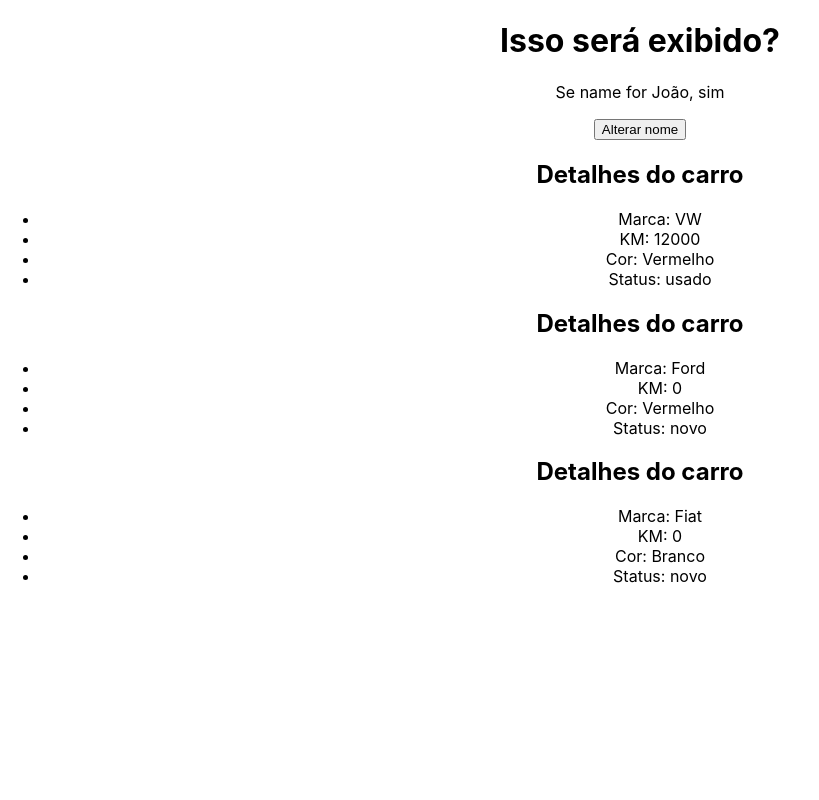
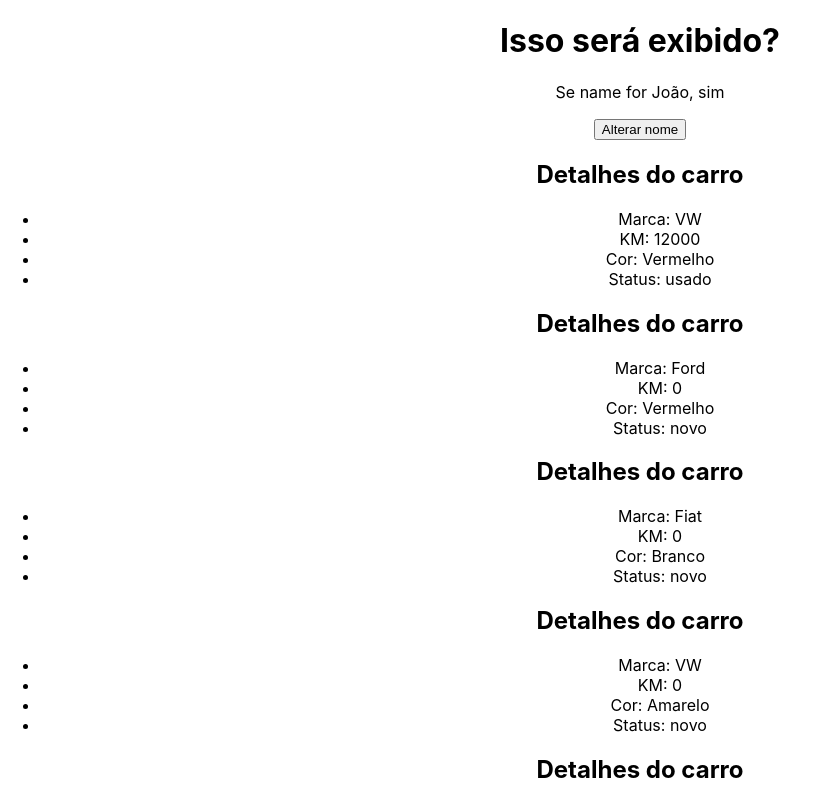
Before and after one commit to gabsbento/curso-react, a React (Create React App) app: page / in a window 1280 px wide. Shown: the top 800 px of the page, without its empty margins (0-819 px from the left). Built offline with nearby package versions, Linux system fonts and the light colour scheme.

Commit message:
:sparkles: feat: loop de componentes

```diff
--- a/src/App.jsx
+++ b/src/App.jsx
@@ -3,12 +3,27 @@ import CarDetails from "./components/CarDetails";
 import ConditionalRender from "./components/ConditionalRender";
 
 function App() {
+  const cars = [
+    {id: 1, brand: "VW", color: "Amarelo", status: true, km: 0},
+    {id: 2, brand: "Fiat", color: "Branco", status: true, km: 0},
+    {id: 3, brand: "Hyundai", color: "Prata", status: true, km: 0}
+  ]
   return (
     <div className="App">
       <ConditionalRender />
       <CarDetails brand="VW" color="Vermelho" km={12000} status={false}/>
       <CarDetails brand="Ford" color="Vermelho" km={0} status={true}/>
       <CarDetails brand="Fiat" color="Branco" km={0} status={true}/>
+      {/* Loop */}
+      {cars.map((car, index) => (
+        <CarDetails
+          brand={car.brand}
+          color={car.color}
+          km={car.km}
+          status={car.status}
+          key={index}
+        />
+      ))}
     </div>
   );
 }
```
